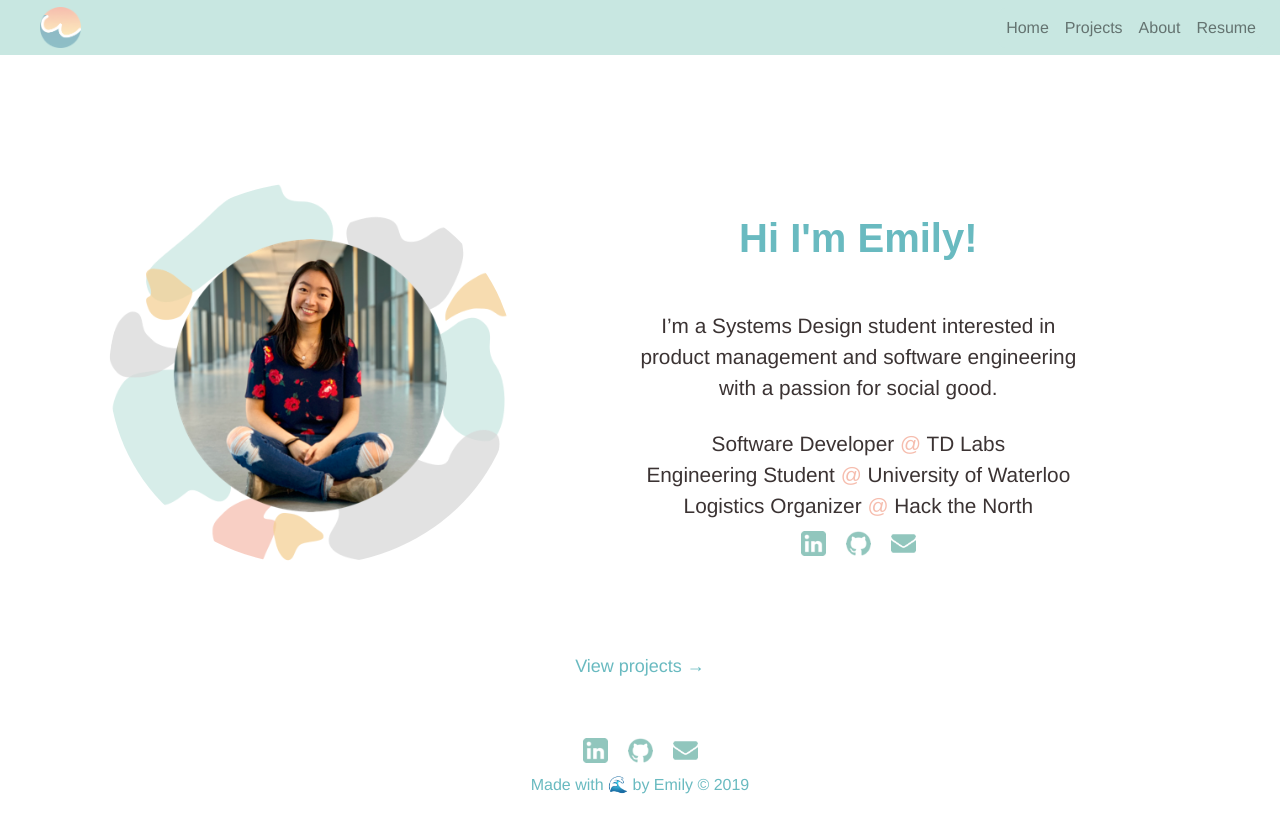
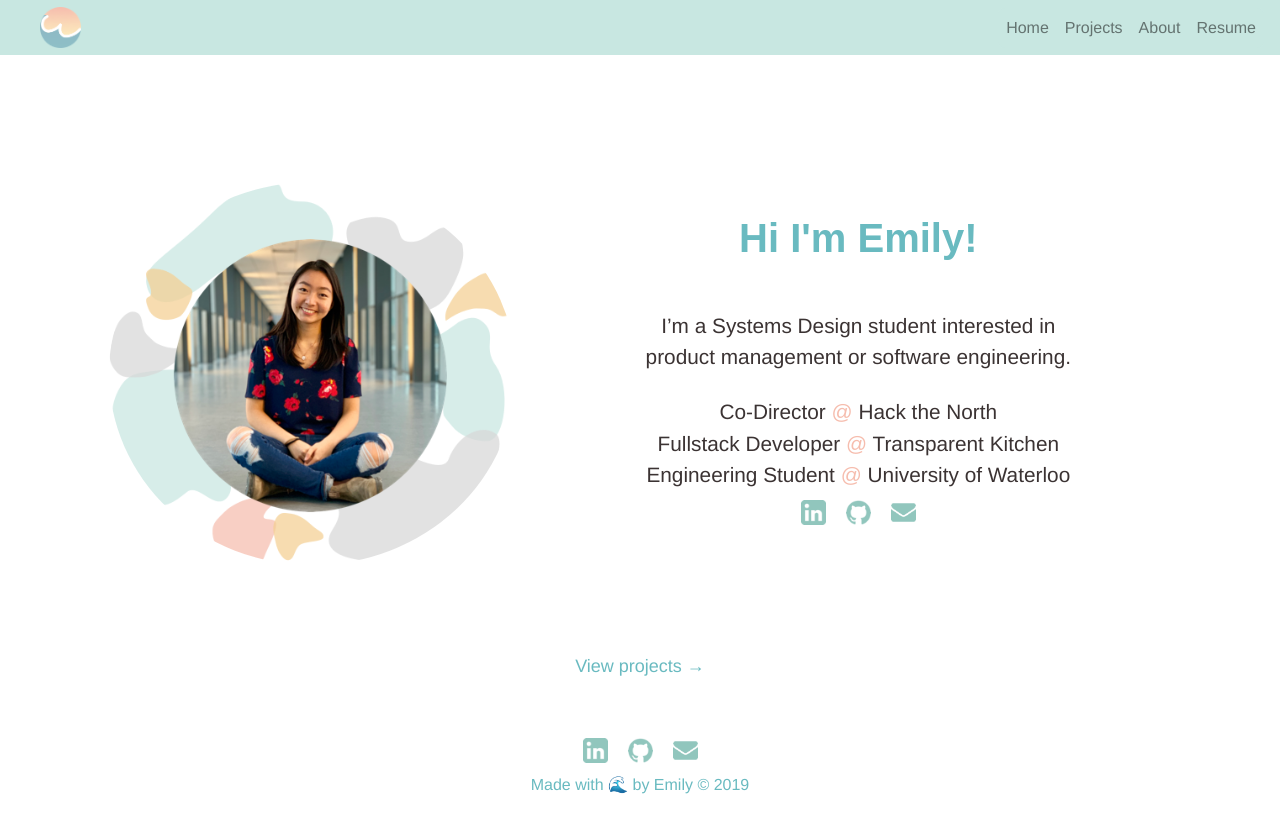
Before and after one commit to emilwang11/Personal-site, a Vue app: page / in a window 1280 px wide. Built offline with nearby package versions, Linux system fonts and the light colour scheme.

Commit message:
bio and resume update

```diff
--- a/src/views/About.vue
+++ b/src/views/About.vue
@@ -10,9 +10,7 @@
      ></b-img>
     </b-col>
 
-    <div>
-        <h2 class="align-center"> About </h2>
-    </div>
+
     <b-container fluid class="home px-0">
         <b-row class="my-2">
            <b-col
@@ -32,20 +30,31 @@
             sm=12
             md=8
           >
+            <div>
+                <h2 class="align-center"> About </h2>
+            </div>
             <p class ="about-content w-75">
-              My dream job as a child was to be an inventor. Not even knowing exactly what that entailed,
-              I just wanted to design and build things that solved people’s problem. I kept a sketchbook
-              full of ideas for inventions/innovations from apps to newly designed backpacks. When I got older,
-              I discovered that was essentially what an engineer did.
+             Curiosity for how technology works and an enjoyment for problem solving led me to working as a software developer
+             at Transparent Kitchen and TD Labs.
              </p>
              <p class ="about-content w-75 my-4">
-              Software has become one of the most powerful vehicles for change and I wanted to learn how to program to bring my ideas to life.
+              Community involvement has always been very important to me whether through clubs on campus or volunteering in the community.
+              I've spent the last two years organizing Hack the North, bringing together 1500 students at Canada's biggest hackathon.
               </p>
               <p class ="about-content w-75 my-4">
-              Now with a technical foundation, I’m interested in product management as it’s an intesection with my interests in business,
-              focuses on the human aspect of engineering, and leverages my strong suit of critical thinking.
+
             </p>
             <p class ="about-content w-75 my-4"> Learn more about my experience on my <a class= "resume-link" href="/img/resume.pdf" target="_blank"> resume.</a></p>
+
+            <br>
+            <h4> Some random facts about me: </h4>
+               <ul  class ="about-content w-75 my-4">
+                <li>I run a hand drawn card shop<a class= "resume-link" href="https://www.etsy.com/ca/shop/PapercraneCardsShop" target="_blank"> (shameless plug here) 💌 </a> </li>
+                <li>Running during sunset is my favourite part of the day 🌅 </li>
+                <li>I finish books faster than TV shows 📗 </li>
+              </ul>
+
+
           </b-col>
         </b-row>
       </b-container>
--- a/src/views/Home.vue
+++ b/src/views/Home.vue
@@ -24,12 +24,12 @@
               Hi I'm Emily!
             </h1>
             <p class ="intro w-75 my-4">
-              I’m a Systems Design student interested in product management and software engineering with a passion for social good.
+              I’m a Systems Design student interested in product management or software engineering.
             </p>
             <p class ="intro w-75 ">
-                Software Developer<span class="accent"> @ </span> <a href=https://tdlab.io target="_blank" class="link"> TD Labs</a> <br>
-                Engineering Student <span class="accent"> @ </span> University of Waterloo <br>
-                Logistics Organizer <span class="accent"> @ </span> <a href=https://hackthenorth.com target="_blank" class="link"> Hack the North </a>
+               Co-Director <span class="accent"> @ </span> <a href=https://hackthenorth.com target="_blank" class="link"> Hack the North </a> <br>
+                Fullstack Developer<span class="accent"> @ </span> <a href=https://tdlab.io target="_blank" class="link"> Transparent Kitchen</a> <br>
+                Engineering Student <span class="accent"> @ </span> University of Waterloo
             </p>
             <div class= "margin-auto">
               <a href="https://www.linkedin.com/in/emwang11/" target="_blank">
```
Also changed, not shown: 1 other file (tests, documents, lock files or other folders).
